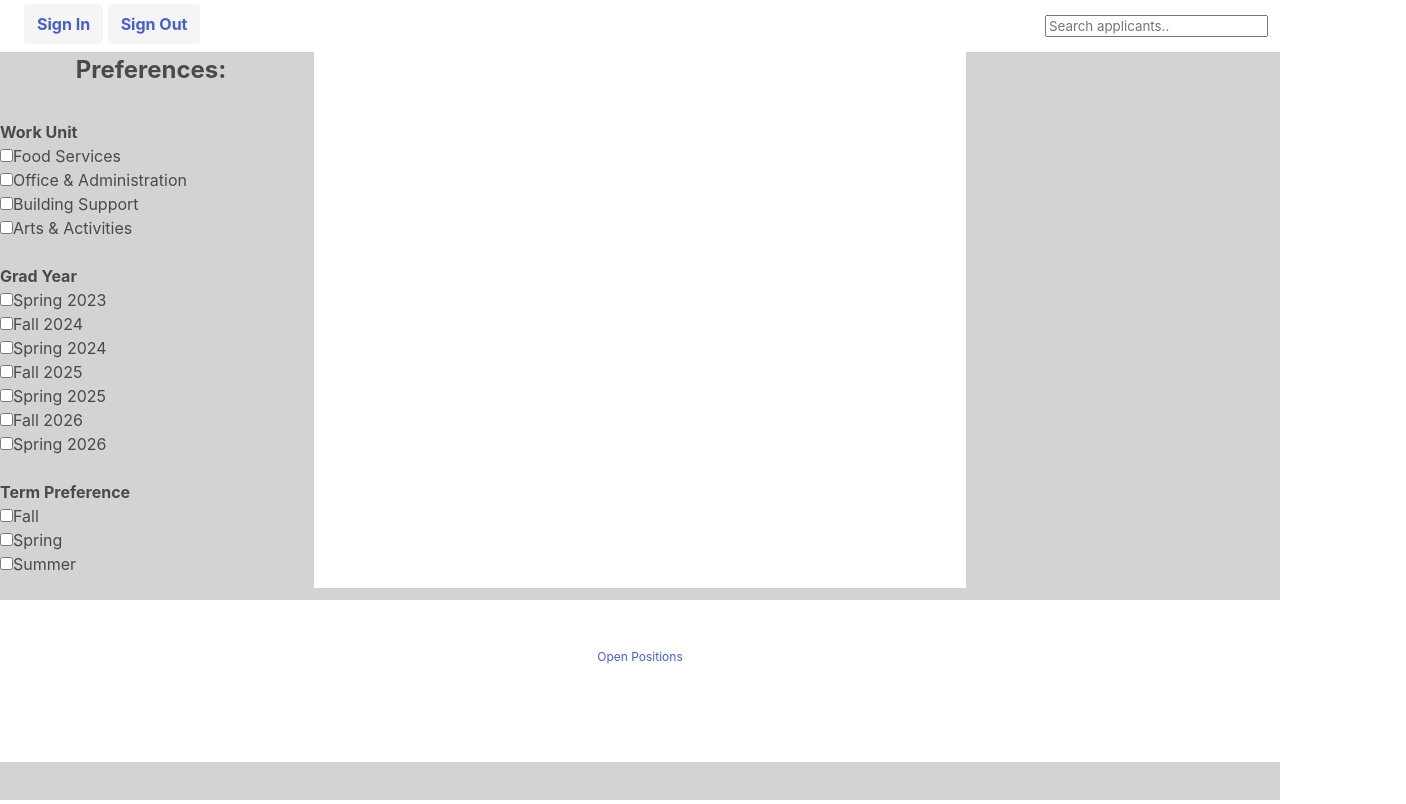
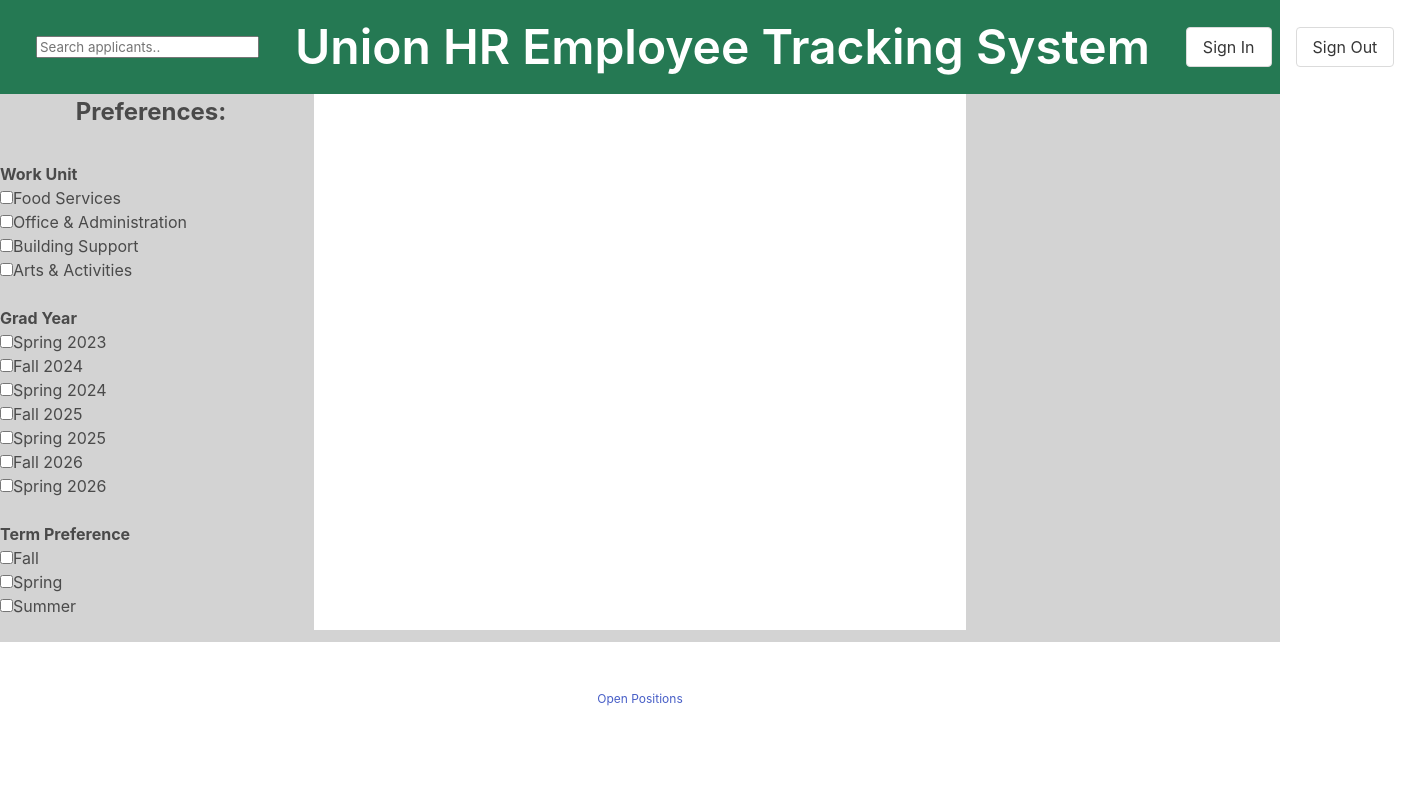
Before and after one commit to agstapleton1025/First_Sprint, a plain HTML site: page index.html in a window 1280 px wide. Shown: the whole page, 1406 px wide, since content can reach past the window. Drawn offline with nearby package versions, Linux system fonts and the light colour scheme.

Commit message:
Updated Header Order and Color

```diff
--- a/index.html
+++ b/index.html
@@ -16,25 +16,33 @@
 
 <body>
   <!--Navbar-->
-  <nav class="navbar has-background-white bis" role="navigation" aria-label="main navigation">
-    <div id="navb" class="navbar-menu is-active">
-      <div class="navbar-start">
-        <div class="navbar-item signedin">
-          <span id="currentuser" class="has-text-black"></span>
+  <nav>
+    <div class="navbar has-background-success-dark" role="navigation" aria-label="main navigation" id="navbar">
+        <div class="navbar-brand">
+
+          <div class="navbar-item ml-5 searchbar">
+            <input id="searchbar" onkeyup="search_applicants()" type="text" name="search"
+              placeholder="Search applicants.." />
           </div>
-        <div class="navbar-item is-light button signedout mt-1">
-          <a id="signinbtn" class="has-text-weight-bold">Sign In</a>
         </div>
-        &nbsp;
-        <div class="navbar-item is-light button signedin mt-1">
-          <a id="signoutbtn" class="has-text-weight-bold">Sign Out</a>
+        <div class="navbar-menu is-black justify-content-end">
+            <div class="navbar-item ml-auto">
+                <!-- logo -->
+                <h6 class="title is-size-1 m-3 has-text-white"> Union HR Employee Tracking System</h6>
             </div>
-        &nbsp;
+
+
+            <div class="navbar-end">
+
+                <div class="navbar-item">
+                    <button id="signinbtn" class="loggedout button">Sign In</button>
+                </div>
+                <div class="navbar-item">
+                    <button id="signoutbtn" class="loggedin button">Sign Out</button>
                 </div>
                  <div class="navbar-end">
-        <div class="navbar-item searchbar">
-          <input id="searchbar" onkeyup="search_applicants()" type="text" name="search"
-            placeholder="Search applicants.." />
+
+  </div>
             </div>
         </div>
     </div>
```
Lines whose indentation alone changed are shown as unchanged.
